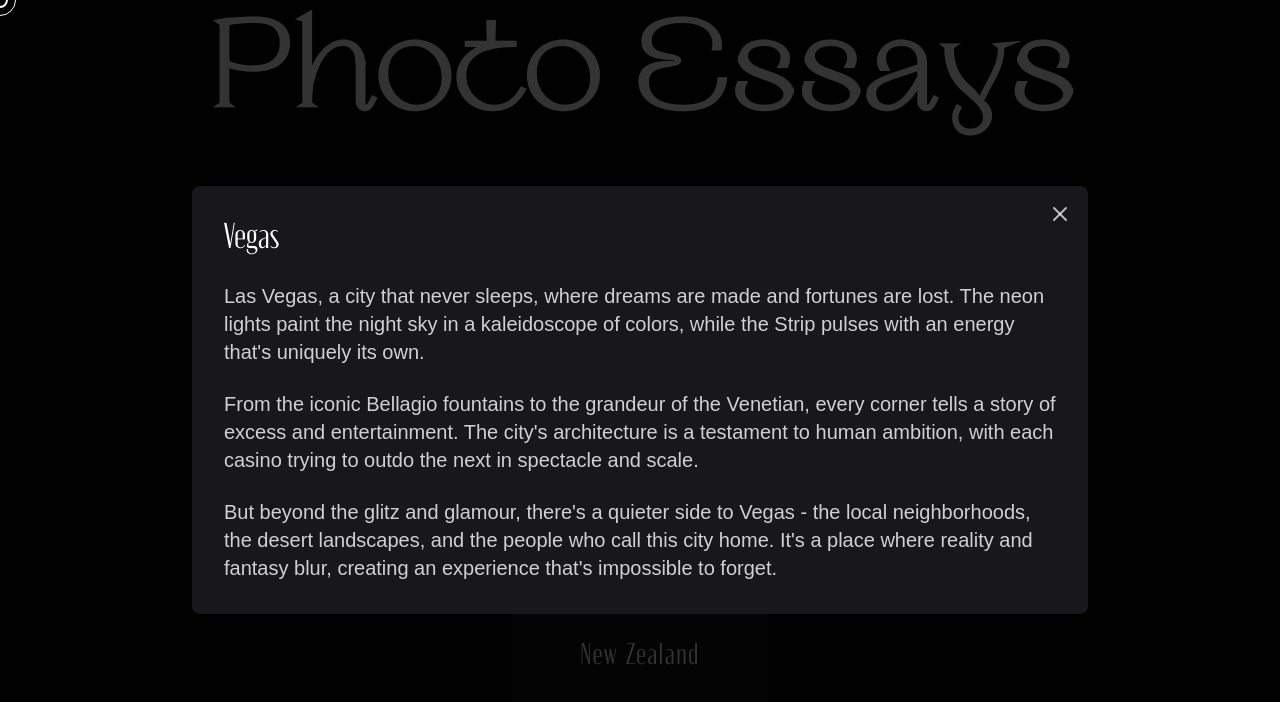
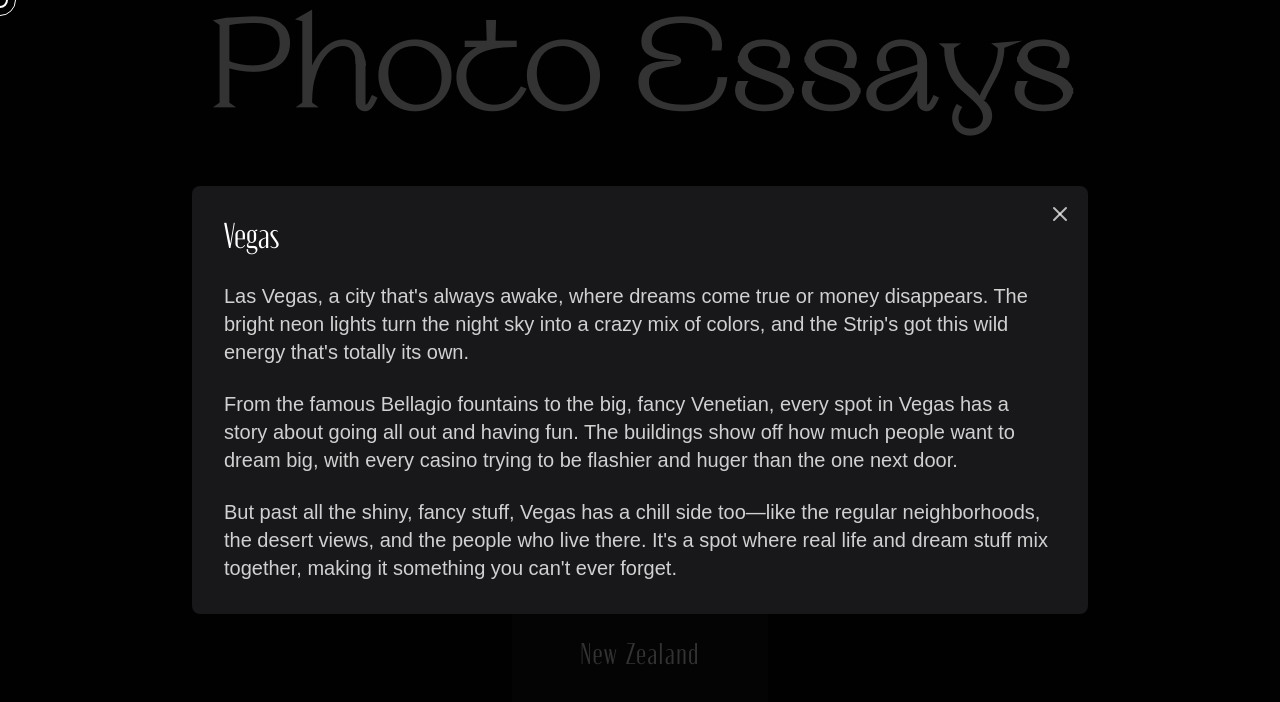
Before and after one commit to Tytan-Codes/anExperience, a Next.js app: page /experienceTwo in a window 1280 px wide. Both pictures are taken after a click on the element "Vegas". Shown: the top 702 px of the page. Built offline with nearby package versions, Linux system fonts and the light colour scheme.

Commit message:
Revise descriptive text in ExperienceTwo page for a more casual tone and improved readability, enhancing the overall narrative flow and engagement for users.

```diff
--- a/app/experienceTwo/page.tsx
+++ b/app/experienceTwo/page.tsx
@@ -221,20 +221,13 @@ export default function ExperienceTwo() {
             >
                 <div className="text-white/80 space-y-4 sm:space-y-6">
                     <p className="text-base sm:text-lg md:text-xl leading-relaxed">
-                        Las Vegas, a city that never sleeps, where dreams are made and fortunes are lost.
-                        The neon lights paint the night sky in a kaleidoscope of colors, while the Strip
-                        pulses with an energy that&apos;s uniquely its own.
+                        Las Vegas, a city that&apos;s always awake, where dreams come true or money disappears. The bright neon lights turn the night sky into a crazy mix of colors, and the Strip&apos;s got this wild energy that&apos;s totally its own.
                     </p>
                     <p className="text-base sm:text-lg md:text-xl leading-relaxed">
-                        From the iconic Bellagio fountains to the grandeur of the Venetian, every corner
-                        tells a story of excess and entertainment. The city&apos;s architecture is a testament
-                        to human ambition, with each casino trying to outdo the next in spectacle and scale.
+                    From the famous Bellagio fountains to the big, fancy Venetian, every spot in Vegas has a story about going all out and having fun. The buildings show off how much people want to dream big, with every casino trying to be flashier and huger than the one next door.
                     </p>
                     <p className="text-base sm:text-lg md:text-xl leading-relaxed">
-                        But beyond the glitz and glamour, there&apos;s a quieter side to Vegas - the local
-                        neighborhoods, the desert landscapes, and the people who call this city home.
-                        It&apos;s a place where reality and fantasy blur, creating an experience that&apos;s
-                        impossible to forget.
+                        But past all the shiny, fancy stuff, Vegas has a chill side too—like the regular neighborhoods, the desert views, and the people who live there. It&apos;s a spot where real life and dream stuff mix together, making it something you can&apos;t ever forget.
                     </p>
                 </div>
             </Modal>
@@ -246,22 +239,13 @@ export default function ExperienceTwo() {
             >
                 <div className="text-white/80 space-y-4 sm:space-y-6">
                     <p className="text-base sm:text-lg md:text-xl leading-relaxed">
-                        New Zealand, where nature&apos;s grandeur meets cultural richness. The land of the
-                        long white cloud offers landscapes that seem to have been painted by the gods
-                        themselves - from the snow-capped peaks of the Southern Alps to the pristine
-                        beaches of the North Island.
+                        New Zealand&apos;s where epic nature hangs out with awesome culture. They call it the land of the long white cloud, and it&apos;s got views that look like the gods drew them—like the snowy tops of the Southern Alps and the super clean beaches up on the North Island.
                     </p>
                     <p className="text-base sm:text-lg md:text-xl leading-relaxed">
-                        The Maori culture adds a layer of depth to this already fascinating country,
-                        with traditions that have been preserved and celebrated for centuries. The
-                        connection between the land and its people is palpable, creating a sense of
-                        harmony that&apos;s rare in our modern world.
+                        The Maori culture makes this already awesome country even cooler, with old traditions they&apos;ve kept alive and loved for ages. You can totally feel how tight the people are with the land, and it&apos;s got this chill vibe you don&apos;t see much these days.
                     </p>
                     <p className="text-base sm:text-lg md:text-xl leading-relaxed">
-                        Whether you&apos;re exploring the geothermal wonders of Rotorua, hiking through
-                        the lush forests of Fiordland, or simply enjoying the laid-back atmosphere
-                        of a local café, New Zealand offers an experience that touches the soul and
-                        stays with you forever.
+                        Whether you&apos;re checking out the cool hot springs in Rotorua, walking through the green woods in Fiordland, or just chilling at a café, New Zealand&apos;s got stuff that hits you right in the feels and sticks with you for good.
                     </p>
                 </div>
             </Modal>
```
